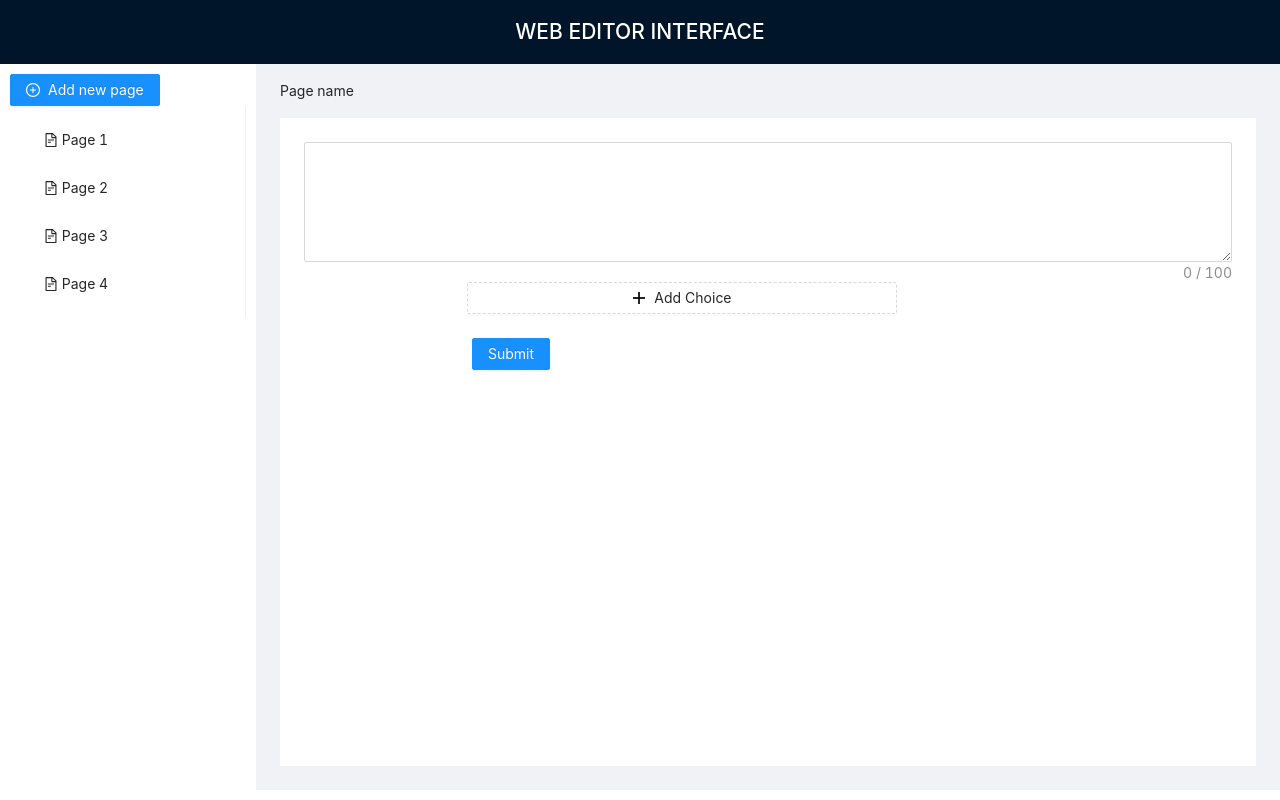
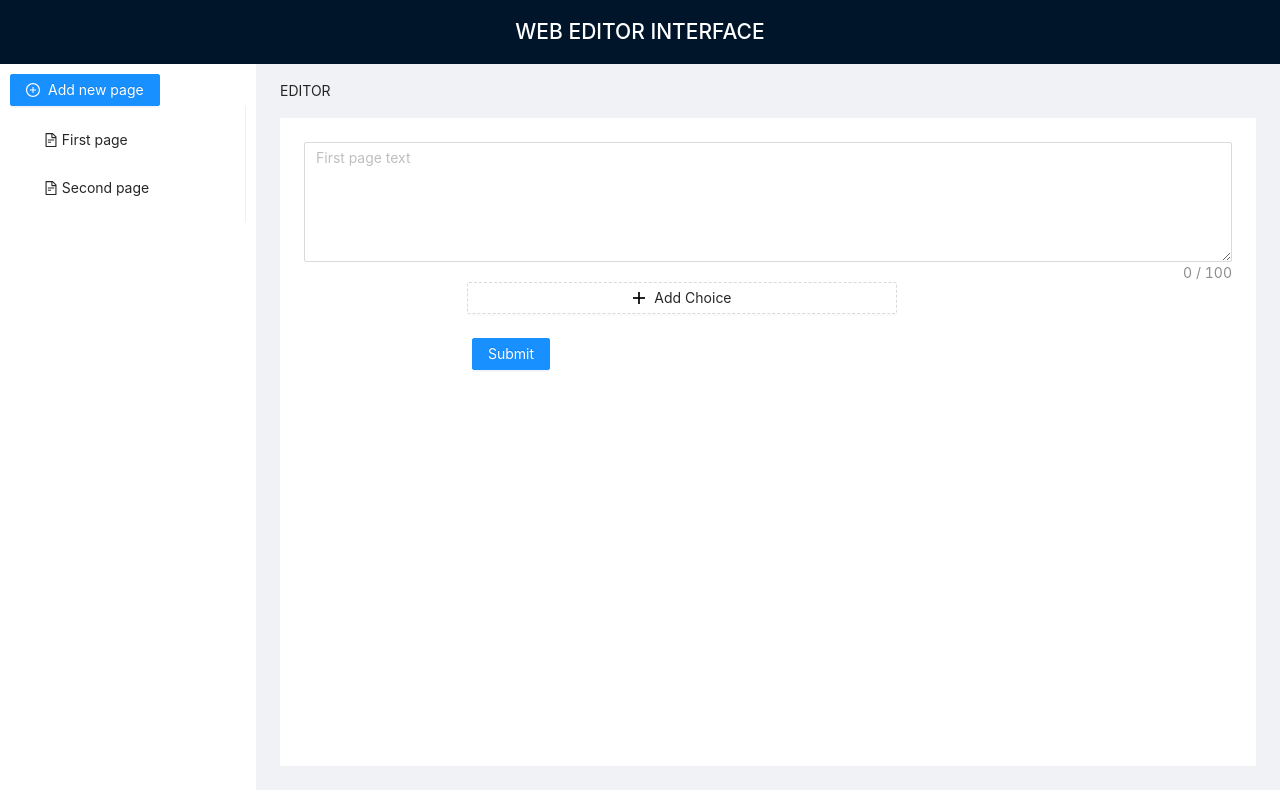
Before and after one commit to btogzhan2000/Interactive-game-editor, a React (Create React App) app in the folder frontend/: page / in a window 1280 px wide. Built offline with nearby package versions, Linux system fonts and the light colour scheme.

Commit message:
page -> editor, changed data structure

```diff
--- a/frontend/src/components/Editor.js
+++ b/frontend/src/components/Editor.js
@@ -9,7 +9,7 @@ import "../App.css"
 
 const { TextArea } = Input;
 
-const Editor = () => {
+const Editor = ({page}) => {
 
     const formItemLayout = {
         labelCol: {
@@ -34,10 +34,11 @@ const Editor = () => {
         console.log('Change:', e.target.value);
     };
 
-
   return (
             <>
-                <TextArea showCount maxLength={100} style={{ height: 120 }} onChange={onChange} />
+
+                <TextArea showCount maxLength={100} style={{ height: 120 }} onChange={onChange}
+                placeholder={page.text}/>
 
                     <Form name="dynamic_form_item" {...formItemLayoutWithOutLabel} onFinish={onFinish} style={{ margin: 20 }}>
                         <Form.List
--- a/frontend/src/components/Navbar.js
+++ b/frontend/src/components/Navbar.js
@@ -1,4 +1,4 @@
-import React, { useState } from 'react';
+import React, { useState, useEffect } from 'react';
 import { Button, Menu, Layout, Breadcrumb } from 'antd';
 import Editor from './Editor';
 import './Navbar.css'
@@ -8,55 +8,86 @@ import { PlusCircleOutlined, FileTextOutlined } from '@ant-design/icons';
 const { Header, Content, Sider } = Layout;
 
 const Navbar = () => {
+
     const [pages, setPages] = useState([
           {
-            name: "Page 1",
-            story: {
-                text: "Sample text",
-                choices: ["apple", "orange"]
-            }
+            name: "First page",
+            text: "First page text",
+            choices: [
+              {
+                text: "Choice me",
+                actions: [
+
+                ]
               },
               {
-            name: "Page 2",
-            story: {
-                text: "Sample text 2",
-                choices: ["iphone", "samsung"]
-            }
+                text: "Choice me too",
+                actions: [
+
+                ]
               },
               {
-            name: "Page 3",
-            story: {
-                text: "Sample text 3",
-                choices: []
+                text: "and me too",
+                actions: [
+
+                ]
               }
+
+            ]
           },
           {
-            name: "Page 4",
-            story: {
-                text: "Sample text 4",
-                choices: []
+            name: "Second page",
+            text: "Second page text",
+            choices: [
+              {
+                text: "Choice me",
+                actions: [
+                  {
+                    type: "incrementVariable",
+                    variable: "clickCounter"
+                  },
+                  {
+                    type: "goToPage",
+                    page: "First page"
                   }
+
+                ]
+              }
+            ]
         }
     ]);
+    const [story, setStory] = useState(
+      {
+        name: "Demo story",
+        author: "Demo author",
+        description: "Demo description",
+        pages: pages
+      }
+    )
     const [count, setCount] = useState(5);
+    const [editor, setEditor] = useState(
+      <Editor
+        page = {pages[0]}
+      />
+    );
 
     const addNewPage = () => {
-        const newList = pages.concat({name: "Page " + count});
+        const newList = pages.concat({name: "Page " + count, story: {text:"", choices:[]}});
         setCount(count+1);
         setPages(newList);
     }
+    console.log(story)
 
-    const showEditor = (e) => {
-        //e.key()
-        console.log(e);
+    const showEditor = (page) => {
+
+      setEditor(
+        <Editor
+          page = {page}
+        />
+      );
+
   }
 
-    let editor = (
-        <div>
-            <h1>PAGE NAME</h1>
-            <h1>PAGE NAME</h1>
-        </div>
-    )
   return (
 
           <Layout>
@@ -93,7 +124,7 @@ const Navbar = () => {
 
                 <Layout style={{ padding: '0 24px 24px' }}>
                     <Breadcrumb style={{ margin: '16px 0' }}>
-                        <Breadcrumb.Item>Page name</Breadcrumb.Item>
+                        <Breadcrumb.Item>EDITOR</Breadcrumb.Item>
                     </Breadcrumb>
 
                     <Content
@@ -104,7 +135,8 @@ const Navbar = () => {
                             minHeight: '81vh',
                         }}
                     >
-                         <Editor />
+                      {editor}
+
 
                     </Content>
 
```
Lines whose indentation alone changed are shown as unchanged.
